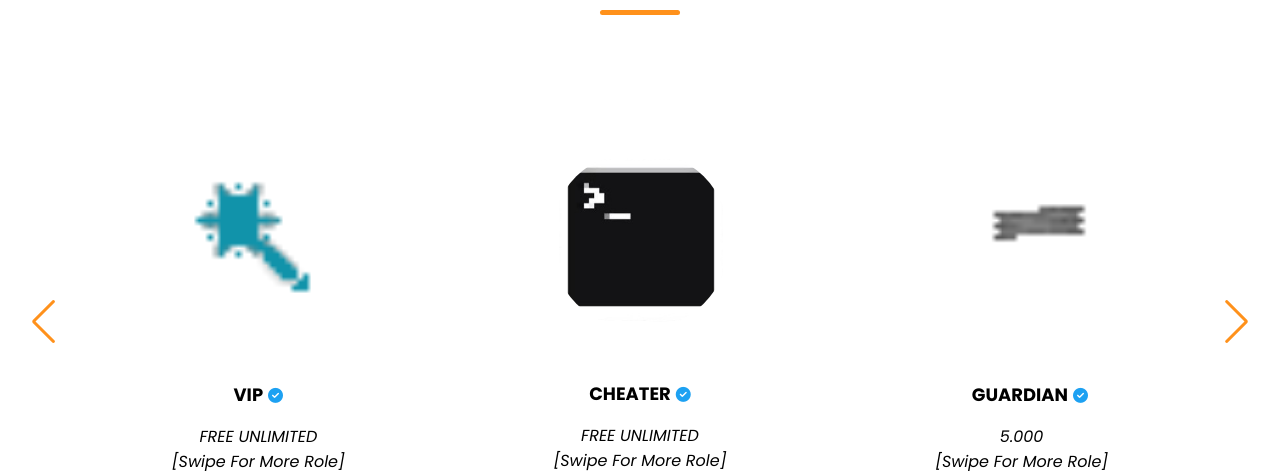
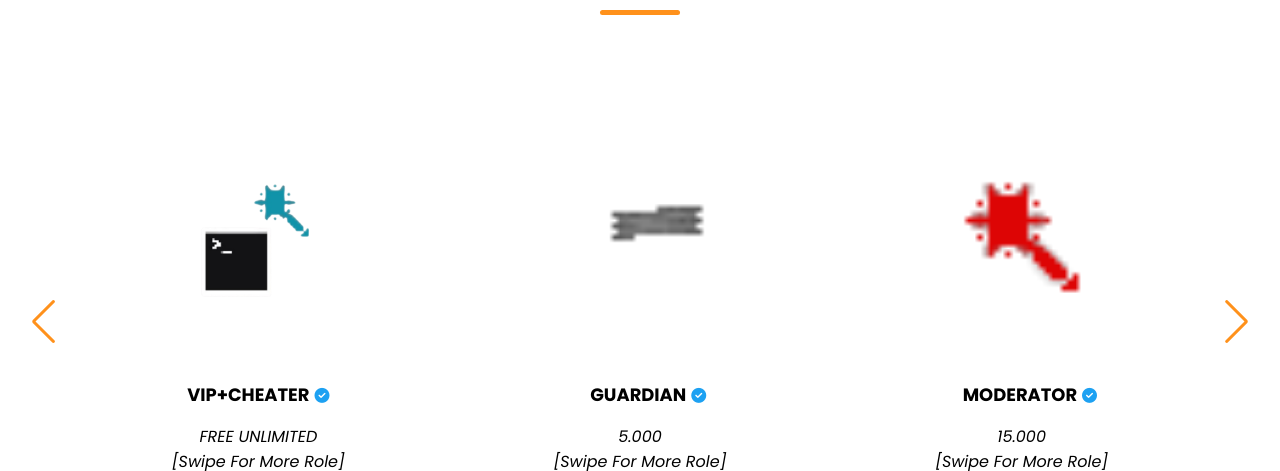
Before and after one commit to NekotopiaS3/NekoTopia-Official-Web, a plain HTML site: page index.html in a window 1280 px wide. Shown: the part 2056-2527 px from the top of the page. Drawn offline with nearby package versions, Linux system fonts and the light colour scheme; a web font is replaced by a local one.

Commit message:
Update index.html

```diff
--- a/index.html
+++ b/index.html
@@ -104,16 +104,9 @@
             <div class="slider-wrapper">
               <ul class="testimonials-list swiper-wrapper">
                 <li class="testimonial swiper-slide">
-                  <img src="freeze.png" alt="User" class="user-image" />
-                  <h3 class="name">ㅤVIP<i class="fas fa-check-circle blue-tick"></i>ㅤ</h3>
-                  <i class="feedback">FREE UNLIMITED<br />[Swipe For More Role]<br /><a href="http://Wa.me/6282269570365?text=BANG+BUY+ROLE+VIP" class="social-link"><i class="fa-brands fa-whatsapp"></i> BUY ROLE [CLICK ME]</a></i>
-                </li>
-                <li class="testimonial swiper-slide">
-                  <img src="cheater.png" alt="User" class="user-image" />
-
-                  <h3 class="name">CHEATER<i class="fas fa-check-circle blue-tick"></i></h3>
-
-                  <i class="feedback">FREE UNLIMITED<br />[Swipe For More Role]<br /><a href="http://Wa.me/6282269570365?text=BANG+BUY+ROLE+CHEATER" class="social-link"><i class="fa-brands fa-whatsapp"></i> BUY ROLE [CLICK ME]</a></i></i></i>
+                  <img src="vipcheat.png" alt="User" class="user-image" />
+                  <h3 class="name">ㅤVIP+CHEATER<i class="fas fa-check-circle blue-tick"></i>ㅤ</h3>
+                  <i class="feedback">FREE UNLIMITED<br />[Swipe For More Role]<br /><a href="http://Wa.me/6282269570365?text=BANG+BUY+ROLE+VIP+SAMA+CHEAT" class="social-link"><i class="fa-brands fa-whatsapp"></i> BUY ROLE [CLICK ME]</a></i>
                 </li>
                 <li class="testimonial swiper-slide">
                   <img src="mute.png" alt="User" class="user-image" />
@@ -148,7 +141,7 @@
 
                   <h3 class="name">STAFF<i class="fas fa-check-circle blue-tick"></i></h3>
 
-                  <i class="feedback">120.000 (SLOT -3)<br />[Swipe For More Role]<br /><a href="http://Wa.me/6282269570365?text=BANG+BUY+ROLE+STAFF" class="social-link"><i class="fa-brands fa-whatsapp"></i> BUY ROLE [CLICK ME]</a></i></i></i>
+                  <i class="feedback">120.000 (SLOT -2)<br />[Swipe For More Role]<br /><a href="http://Wa.me/6282269570365?text=BANG+BUY+ROLE+STAFF" class="social-link"><i class="fa-brands fa-whatsapp"></i> BUY ROLE [CLICK ME]</a></i></i></i>
                 </li>
 <li class="testimonial swiper-slide">
                   <img src="curse.png" alt="User" class="user-image" />
```
